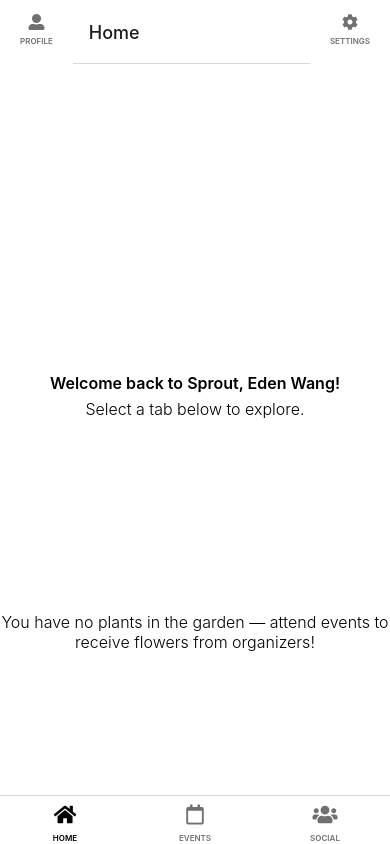
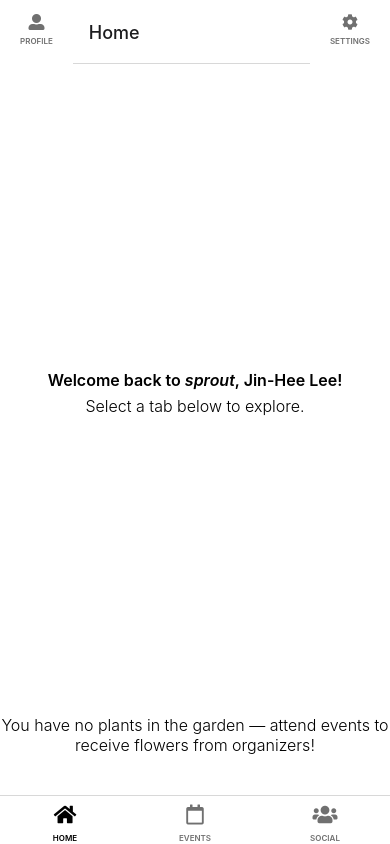
Before and after one commit to eyw520/cs147-project, a React Native app in the folder 147sprout/: screen /HomeScreen in a window 390 px wide. Built offline with nearby package versions, Linux system fonts and the light colour scheme; no server answers; the database is empty.

Commit message:
post and home screen

```diff
--- a/147sprout/components/GroupPosts.js
+++ b/147sprout/components/GroupPosts.js
@@ -1,14 +1,17 @@
-import { StyleSheet, Text, View, FlatList, SafeAreaView } from 'react-native';
+import { StyleSheet, Text, View, FlatList, SafeAreaView, Image } from 'react-native';
 import { Colors, Layout, Typography } from "../styles";
+import * as Images from "../assets/images/";
 
 export default function GroupPosts({ posts }) {
   const renderItem = ({ item }) => {
+    var name = item.posterPhoto;
+    name = name.substring(0, name.indexOf( ".png" ))
+
     return (
-      <View style={styles.container}>
-        <View key={item.title}>
-          <Text style={styles.body}>{item.posterId}, {item.id}</Text>
-          <Text style={styles.body}>{item.contents}</Text>
-          <Text style={styles.body}>{item.likes}</Text>
+      <View style={styles.hContainer} key={item.title}>
+        <Image style={styles.image} source={Images.profiles[name]} />
+        <View style={styles.right}>
+          <Text numberOfLines={3} style={styles.body}>{item.contents}</Text>
         </View>
       </View>
     );
@@ -32,7 +35,24 @@
   container: {
     ...Layout.container,
   },
+  hContainer: {
+    ...Layout.hContainer,
+    marginBottom: 15,
+    alignItems: "center"
+  },
+  image: {
+    ...Layout.image,
+    width: 70,
+    height: 70,
+    borderRadius: 35,
+    marginRight: 20
+  },
   body: {
-    ...Typography.body
+    ...Typography.body,
+  },
+  right: {
+    ...Layout.hContainer,
+    flex: 1,
+    overflow: "hidden"
   }
 });
--- a/147sprout/consts/user.js
+++ b/147sprout/consts/user.js
@@ -111,4 +111,4 @@
   img: "sampleProfile.png"
 }
 
-export default eyw;
+export default jhclee;
--- a/147sprout/screens/homeFlow/HomeScreen.js
+++ b/147sprout/screens/homeFlow/HomeScreen.js
@@ -29,20 +29,18 @@
 
   return (
     <SafeAreaView style={styles.topContainer}>
-      <View style={styles.container}>
-        <Text style={styles.subheader}>
-          Welcome back to Sprout, {USER.name}!
-        </Text>
-        <Text style={styles.body}>
-          Select a tab below to explore.
-        </Text>
-      </View>
 
       {currFlower !== undefined ?
-        <View style={styles.smallGarden}>
-          <Text style={styles.body}>{currFlower.flowerName}</Text>
-          <Text style={styles.body}>{currFlower.growth}</Text>
-          <Image style={styles.image} source={Images.garden[currFlower.img]} />
+        <View style={styles.garden}>
+          <Text style={styles.small}>{currFlower.flowerName}</Text>
+          <Image style={styles.image} source={Images.garden["bud"]} />
+
+          <Text style={[styles.small, styles.progressInfo]}>Progress Until Bloom</Text>
+          <View style={styles.progressBar}>
+            <View style={[styles.progress, {width: `${currFlower.growth}%`}]}>
+              <Text style={[styles.small, styles.progressText]}>{currFlower.growth}%</Text>
+            </View>
+          </View>
 
           <Pressable style={styles.button} onPress={() => {navigation.navigate("Your Garden", {
             flowers: userFlowers
@@ -51,7 +49,13 @@
           </Pressable>
         </View>
         :
-        <Text style={[styles.smallGarden, styles.body]}>You have no plants in the garden — attend events to receive flowers from organizers!</Text>
+        <View style={styles.container}>
+          <View style={styles.container}>
+            <Text style={styles.subheader}>Welcome back to <Text style={{fontStyle: "italic"}}>sprout</Text>, {USER.name}!</Text>
+            <Text style={styles.body}>Select a tab below to explore.</Text>
+          </View>
+          <Text style={[styles.noGarden, styles.body]}>You have no plants in the garden — attend events to receive flowers from organizers!</Text>
+        </View>
       }
     </SafeAreaView>
   )
@@ -60,16 +64,31 @@
 const styles = StyleSheet.create({
   topContainer: {
     ...Layout.topContainer,
-    justifyContent: "center"
+    justifyContent: "center",
+    alignItems: "center"
   },
   container: {
     ...Layout.container,
-    height: "60%",
+    flex: 1,
     justifyContent: "center",
     alignItems: "center"
   },
+  garden: {
+    ...Layout.container,
+    alignItems: "center",
+    width: 300
+  },
+  image: {
+    ...Layout.image,
+    marginVertical: 20,
+    height: 300,
+    width: 300
+  },
   button: {
-    ...Layout.button
+    ...Layout.button,
+    width: "100%",
+    paddingVertical: 20,
+    borderRadius: 30
   },
   header: {
     ...Typography.header
@@ -81,14 +100,36 @@
     ...Typography.body,
     textAlign: "center"
   },
-  smallGarden: {
-    ...Layout.container,
-    height: "10%"
+  small: {
+    ...Typography.small,
+    fontSize: 12,
+    lineHeight: 12
   },
-  image: {
-    ...Layout.image,
+  noGarden: {
+    marginBottom: 40
+  },
+  progressInfo: {
+    color: Colors.gray,
+    marginTop: 20
+  },
+  progressBar: {
+    ...Layout.button,
+    backgroundColor: Colors.darkGreen,
+    borderColor: Colors.pink,
+    borderWidth: 4,
     marginVertical: 20,
-    height: 300,
-    width: 300
+    paddingVertical: 0,
+    paddingHorizontal: 0,
+    width: "100%",
+  },
+  progress: {
+    ...Layout.button,
+    backgroundColor: Colors.green,
+    borderWidth: 0,
+    alignSelf: "flex-start",
+  },
+  progressText: {
+    color: Colors.white,
+    alignSelf: "flex-end"
   }
 });
--- a/147sprout/screens/socialFlow/GroupInformationScreen.js
+++ b/147sprout/screens/socialFlow/GroupInformationScreen.js
@@ -148,7 +148,7 @@
   },
   button: {
     ...Layout.button,
-    marginVertical: 10
+    marginVertical: 20
   },
   tab: {
     ...Layout.button,
```
